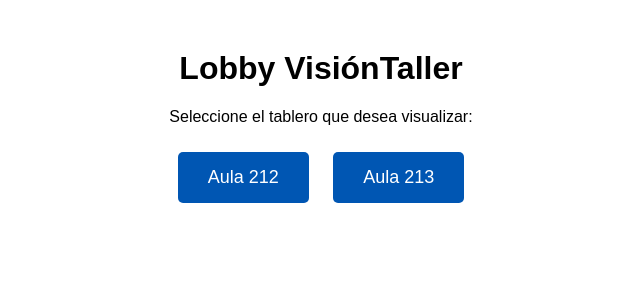
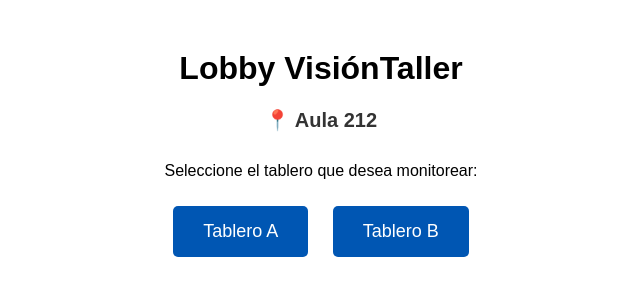
Before and after one commit to Enzoogm/Control-De-Stock-Web, a Flask app: page / in a window 1280 px wide. Shown: the top 300 px of the page, without its empty margins (319-959 px from the left). Run offline with Flask 3, Linux system fonts and the light colour scheme.

Commit message:
feat: Integración de IA con YOLOv8 y reestructuración de tableros
- Implementación del modelo pre-entrenado YOLOv8n para detección de objetos en tiempo real.

- Refactorización de rutas y lógica: migración de 'Aulas' a 'Tableros' (A y B) centralizados en el Aula 212.

- Renombramiento de vista a tablero.html y actualización del menú principal.

- Inclusión de renderizado de bounding boxes dinámicos sobre el flujo de video con OpenCV.

```diff
--- a/app.py
+++ b/app.py
@@ -1,17 +1,21 @@
 from flask import Flask, render_template, Response
 import cv2
 import datetime
+from ultralytics import YOLO
 
 app = Flask(__name__)
 
-def generar_frames(numero_aula):
-    # Asignamos el índice de la cámara según el aula seleccionada
-    if numero_aula == '212':
-        cam_index = 0  # Cámara web integrada de la laptop
-    elif numero_aula == '213':
-        cam_index = 1  # Cámara web USB externa
+# Cargamos el modelo de IA pre-entrenado
+modelo_yolo = YOLO('yolov8n.pt')
+
+def generar_frames(nombre_tablero):
+    # Tablero A usa la cámara de la laptop (0), Tablero B usa la USB externa (1)
+    if nombre_tablero == 'A':
+        cam_index = 0
+    elif nombre_tablero == 'B':
+        cam_index = 1
     else:
-        cam_index = 0  # Fallback por defecto
+        cam_index = 0
 
     camera = cv2.VideoCapture(cam_index)
 
@@ -20,37 +24,40 @@ def generar_frames(numero_aula):
             success, frame = camera.read()
 
             if not success:
-                # Si la cámara no está conectada (ej. la 1 aún no está enchufada), cortamos la transmisión
+                # Si la cámara no está conectada, sale de la transmisión
                 break
             else:
-                # Obtenemos la fecha y hora actual
+                # 1. Pasamos la imagen a YOLO para detectar objetos
+                resultados = modelo_yolo(frame)
+
+                # 2. Obtenemos el frame dibujado con los recuadros
+                frame_procesado = resultados[0].plot()
+
+                # 3. Dibujamos la fecha y hora
                 ahora = datetime.datetime.now().strftime("%d/%m/%Y - %H:%M:%S")
-
-                # Dibujamos el texto sobre el frame
-                cv2.putText(frame, ahora, (10, frame.shape[0] - 15),
+                cv2.putText(frame_procesado, ahora, (10, frame_procesado.shape[0] - 15),
                             cv2.FONT_HERSHEY_SIMPLEX, 0.7, (0, 255, 0), 2)
 
-                ret, buffer = cv2.imencode('.jpg', frame)
+                # 4. Codificamos a formato JPEG y enviamos
+                ret, buffer = cv2.imencode('.jpg', frame_procesado)
                 frame_bytes = buffer.tobytes()
 
                 yield (b'--frame\r\n'
                        b'Content-Type: image/jpeg\r\n\r\n' + frame_bytes + b'\r\n')
     finally:
-        # Liberamos el uso de la cámara cuando cambias de página o cerrás el navegador
         camera.release()
 
 @app.route('/')
 def index():
     return render_template('lobby.html')
 
-@app.route('/aula/<numero_aula>')
-def ver_aula(numero_aula):
-    return render_template('aula.html', aula=numero_aula)
+@app.route('/tablero/<nombre_tablero>')
+def ver_tablero(nombre_tablero):
+    return render_template('tablero.html', tablero=nombre_tablero)
 
-# Ahora esta ruta recibe el número de aula para saber qué cámara encender
-@app.route('/video_feed/<numero_aula>')
-def video_feed(numero_aula):
-    return Response(generar_frames(numero_aula), mimetype='multipart/x-mixed-replace; boundary=frame')
+@app.route('/video_feed/<nombre_tablero>')
+def video_feed(nombre_tablero):
+    return Response(generar_frames(nombre_tablero), mimetype='multipart/x-mixed-replace; boundary=frame')
 
 if __name__ == '__main__':
     app.run(host='0.0.0.0', port=5000, debug=True)
--- a/templates/lobby.html
+++ b/templates/lobby.html
@@ -6,22 +6,24 @@
     <title>VisiónTaller - Menú Principal</title>
     <style>
         body { font-family: Arial, sans-serif; text-align: center; margin-top: 50px; }
-        .boton-aula {
+        .boton-tablero {
             display: inline-block; padding: 15px 30px; margin: 10px;
             font-size: 18px; color: white; background-color: #0056b3;
             text-decoration: none; border-radius: 5px;
         }
-        .boton-aula:hover { background-color: #003d82; }
+        .boton-tablero:hover { background-color: #003d82; }
+        .info-aula { font-size: 20px; color: #333; margin-bottom: 30px; font-weight: bold; }
     </style>
 </head>
 <body>
 
     <h1>Lobby VisiónTaller</h1>
-    <p>Seleccione el tablero que desea visualizar:</p>
+    <p class="info-aula">📍 Aula 212</p>
+    <p>Seleccione el tablero que desea monitorear:</p>
 
-    <!-- Botones de las aulas -->
-    <a href="/aula/212" class="boton-aula">Aula 212</a>
-    <a href="/aula/213" class="boton-aula">Aula 213</a>
+    <!-- Botones de los tableros -->
+    <a href="/tablero/A" class="boton-tablero">Tablero A</a>
+    <a href="/tablero/B" class="boton-tablero">Tablero B</a>
 
 </body>
 </html>
--- a/templates/aula.html
+++ b/templates/tablero.html
@@ -3,7 +3,7 @@
 <head>
     <meta charset="UTF-8">
     <meta name="viewport" content="width=device-width, initial-scale=1.0">
-    <title>Tablero - Aula {{ aula }}</title>
+    <title>Aula 212 - Tablero {{ tablero }}</title>
     <style>
         body { font-family: Arial, sans-serif; text-align: center; background-color: #f4f4f4; margin-top: 30px;}
         .video-container { border: 4px solid #333; display: inline-block; background-color: #000; }
@@ -16,10 +16,10 @@
 </head>
 <body>
 
-    <h2>Transmisión en vivo: Aula {{ aula }}</h2>
+    <h2>Aula 212 | Transmisión en vivo con IA: Tablero {{ tablero }}</h2>
 
     <div class="video-container">
-        <img src="/video_feed/{{ aula }}" width="800" height="600" alt="Cámara de esta aula apagada, desconectada o fuera de servicio.">
+        <img src="/video_feed/{{ tablero }}" width="800" height="600" alt="Cámara de este tablero apagada, desconectada o fuera de servicio.">
     </div>
 
     <br>
```
Also changed, not shown: README.md, 1 other file.
